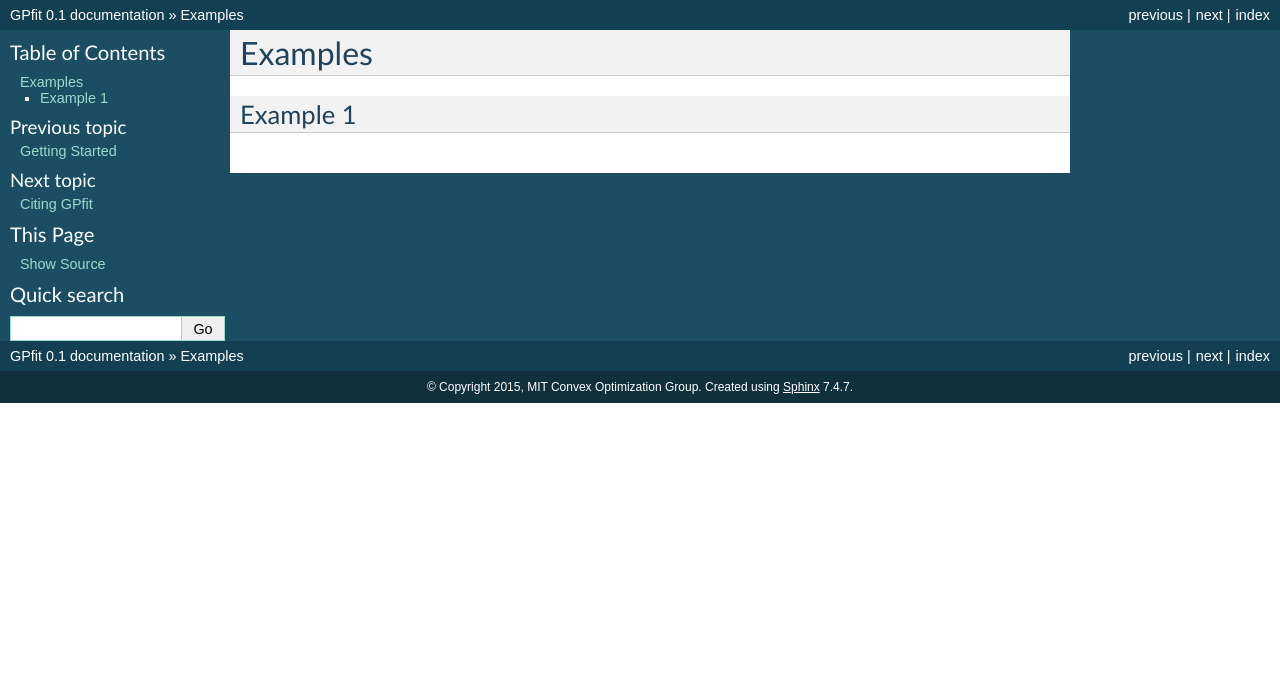
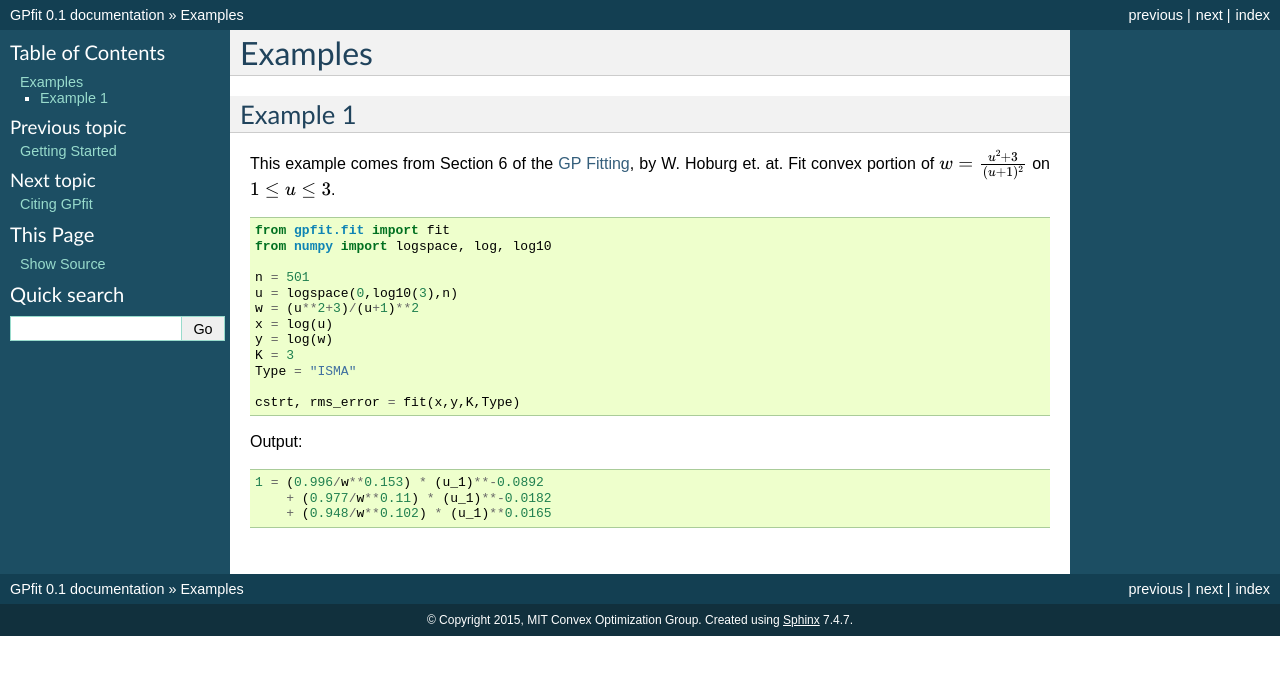
Before and after one commit to convexengineering/gpfit, a Sphinx documentation site: the page built from docs/source/examples.rst, in a window 1280 px wide. Shown: the top 675 px of the page. Built offline with Sphinx 7.4.7, drawn with Linux system fonts in a browser that asks for light colours.

Commit message:
adding example t_ex6_1 to rtd example file

```diff
--- a/docs/source/examples.rst
+++ b/docs/source/examples.rst
@@ -4,3 +4,11 @@ Examples
 
 Example 1
 =========
+This example comes from Section 6 of the `GP Fitting <http://web.mit.edu/~whoburg/www/papers/gp_fitting.pdf>`_, by W. Hoburg et. at.
+Fit convex portion of :math:`w = \frac{u^2 + 3}{(u+1)^2}` on :math:`1 \leq u \leq 3`.
+
+.. literalinclude:: examples/t_ex6_1.py
+
+Output:
+
+.. literalinclude:: examples/t_ex6_1_output.txt
--- /dev/null
+++ b/docs/source/examples/t_ex6_1.py
@@ -0,0 +1,12 @@
+from gpfit.fit import fit
+from numpy import logspace, log, log10
+
+n = 501
+u = logspace(0,log10(3),n)
+w = (u**2+3)/(u+1)**2
+x = log(u)
+y = log(w)
+K = 3
+Type = "ISMA"
+
+cstrt, rms_error = fit(x,y,K,Type)
--- /dev/null
+++ b/docs/source/examples/t_ex6_1_output.txt
@@ -0,0 +1,3 @@
+1 = (0.996/w**0.153) * (u_1)**-0.0892
+    + (0.977/w**0.11) * (u_1)**-0.0182
+    + (0.948/w**0.102) * (u_1)**0.0165
```
